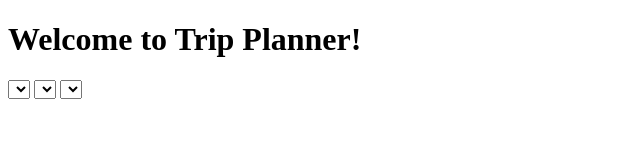
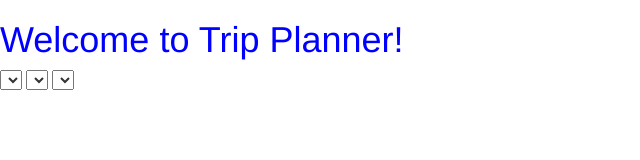
Before and after one commit to dbui0051/tripplanner, a website: page views/index.html in a window 1280 px wide. Shown: the whole page, without its empty margins (0-640 px from the left). Drawn offline with nearby package versions, Linux system fonts and the light colour scheme; files that its build step writes are made by us from their sources.

Commit message:
html functional

```diff
--- /dev/null
+++ b/assets/stylesheets/style.scss
@@ -0,0 +1,3 @@
+h1 {
+	color: blue;
+}
--- a/package.json
+++ b/package.json
@@ -7,7 +7,8 @@
     "start:production": "node app.js",
     "start-dev": "nodemon -e html,css,js app.js",
     "start": "npm run start-dev",
-    "test": "echo \"Error: no test specified\" && exit 1"
+    "test": "echo \"Error: no test specified\" && exit 1",
+    "build-css": "node-sass -w -r assets/stylesheets -o public/stylesheets"
   },
   "author": "All of us",
   "license": "ISC",
@@ -21,5 +22,8 @@
     "pg-hstore": "^2.3.2",
     "sequelize": "^3.30.4",
     "volleyball": "^1.4.1"
+  },
+  "devDependencies": {
+    "node-sass": "^4.5.3"
   }
 }
--- a/views/index.html
+++ b/views/index.html
@@ -1,4 +1,5 @@
 {% extends "layout.html" %}
+{% block title %}Your Trip {% endblock %}
 {% block content %}
 <h1>Welcome to Trip Planner!</h1>
 <select>
--- a/views/layout.html
+++ b/views/layout.html
@@ -1,11 +1,14 @@
 <!DOCTYPE html>
 <html>
+  <title>Trip Planner - {% block title %}{% endblock %}</title>
   <head>
-    <title>Trip Planner</title>
-    <link rel="stylesheet" href="/style.css" />
+    <link href="/bootstrap/css/bootstrap.min.css" rel="stylesheet">
+    <link rel="stylesheet" href="/stylesheets/style.css" />
   </head>
   <body>
     {% block content %}
     {% endblock %}
+    <script src="/bootstrap/js/bootstrap.min.js"></script>
+    <script src="/jquery/jquery.min.js"></script>
   </body>
 </html>
```
Also changed, not shown: public/style.css (deleted), public/stylesheets/style.css (added).
